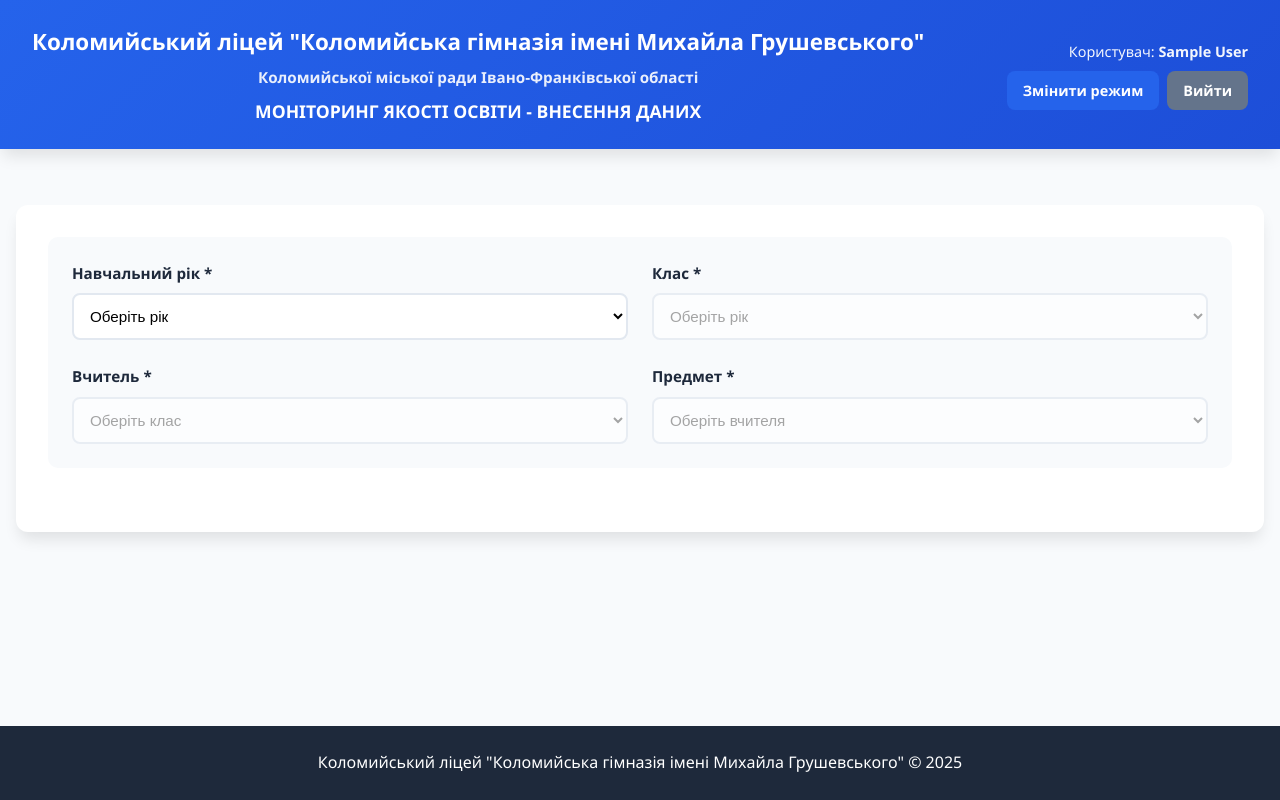
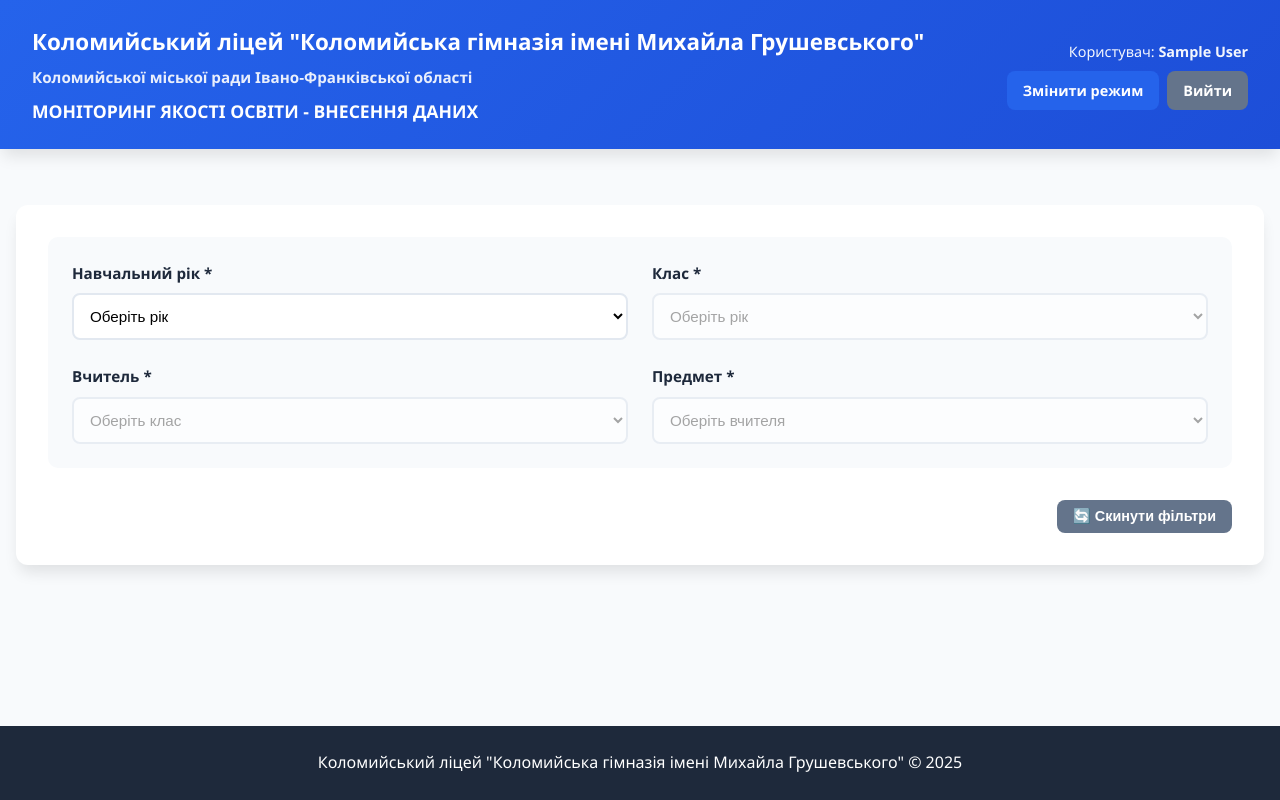
Before and after one commit to pastushak/school-monitoring, a Flask app: page /teacher_form in a window 1280 px wide. Run offline with Flask 3, Linux system fonts and the light colour scheme; the visitor is signed in with stand-in values (Sample User, id 1); a database or web service that is not in the repository returns one stand-in record (values such as "Sample title").

Commit message:
edit files

```diff
--- a/static/js/monitoring.js
+++ b/static/js/monitoring.js
@@ -206,7 +206,6 @@ document.addEventListener('DOMContentLoaded', function() {
         document.getElementById('avgScore').textContent = avgScore;
 
         // 2. Ступінь навченості (СН) за формулою Симонова
-        // СН = (12*n12 + 11*n11 + 10*n10 + 9*n9 + 8*n8 + 7*n7 + 6*n6 + 5*n5 + 4*n4) / (12 * N) * 100%
         let snSum = 0;
         for (let i = 4; i <= 12; i++) {
             snSum += i * grades[i];
@@ -222,12 +221,12 @@ document.addEventListener('DOMContentLoaded', function() {
         else levelText = '-';
         document.getElementById('learningLevelText').textContent = levelText;
 
-        // 3. Коефіцієнт якості знань (учні з оцінками 10-12)
+        // 3. Коефіцієнт якості знань
         const highGrades = grades[12] + grades[11] + grades[10];
         const qualityCoeff = total > 0 ? ((highGrades / total) * 100).toFixed(2) : 0;
         document.getElementById('qualityCoeff').textContent = qualityCoeff + '%';
 
-        // 4. Якість знань (учні з оцінками 7-12)
+        // 4. Якість знань
         const passedGrades = grades[12] + grades[11] + grades[10] + grades[9] + grades[8] + grades[7];
         const qualityPercent = total > 0 ? ((passedGrades / total) * 100).toFixed(2) : 0;
         document.getElementById('qualityPercent').textContent = qualityPercent + '%';
@@ -301,12 +300,55 @@ document.addEventListener('DOMContentLoaded', function() {
         }
     });
 
-    // Очищення форми
-    form.addEventListener('reset', function() {
-        setTimeout(() => {
-            resetForm();
-        }, 10);
-    });
+    // НОВІ ОБРОБНИКИ КНОПОК
+
+    // Кнопка "Очистити дані" - тільки оцінки
+    const clearDataBtn = document.getElementById('clearDataBtn');
+    if (clearDataBtn) {
+        clearDataBtn.addEventListener('click', function() {
+            // Очистити тільки поля оцінок
+            for (let i = 1; i <= 12; i++) {
+                const gradeInput = document.getElementById(`grade${i}`);
+                if (gradeInput) {
+                    gradeInput.value = '0';
+                }
+            }
+
+            // Перерахувати (скине на нулі)
+            calculateStatistics();
+
+            showMessage('Дані очищено. Фільтри залишились незмінними.', 'success');
+        });
+    }
+
+    // Кнопка "Скинути фільтри"
+    const resetFiltersBtn = document.getElementById('resetFiltersBtn');
+    if (resetFiltersBtn) {
+        resetFiltersBtn.addEventListener('click', function() {
+            // Скинути всі фільтри
+            yearSelect.value = '';
+            classSelect.value = '';
+            classSelect.disabled = true;
+            classSelect.innerHTML = '<option value="">Спочатку оберіть навчальний рік</option>';
+            teacherSelect.value = '';
+            teacherSelect.disabled = true;
+            teacherSelect.innerHTML = '<option value="">Спочатку оберіть клас</option>';
+            subjectSelect.value = '';
+            subjectSelect.disabled = true;
+            subjectSelect.innerHTML = '<option value="">Спочатку оберіть вчителя</option>';
+
+            // Сховати секцію даних
+            dataSection.style.display = 'none';
+
+            // Очистити кількість учнів
+            studentCountInput.value = '';
+
+            // Очистити повідомлення
+            messageDiv.style.display = 'none';
+
+            showMessage('Фільтри скинуто', 'success');
+        });
+    }
 
     function resetForm() {
         classSelect.disabled = true;
--- a/templates/teacher_form.html
+++ b/templates/teacher_form.html
@@ -10,7 +10,7 @@
     <div class="container">
         <header class="compact-header">
             <div class="header-wrapper">
-                <div class="header-info">
+                <div class="header-info" style="text-align: left;">
                     <h1>Коломийський ліцей "Коломийська гімназія імені Михайла Грушевського"</h1>
                     <h2>Коломийської міської ради Івано-Франківської області</h2>
                     <h3>МОНІТОРИНГ ЯКОСТІ ОСВІТИ - ВНЕСЕННЯ ДАНИХ</h3>
@@ -62,6 +62,11 @@
                                 <option value="">Оберіть вчителя</option>
                             </select>
                         </div>
+                    </div>
+
+                    <!-- Кнопка скидання фільтрів -->
+                    <div style="text-align: right; margin-top: 1rem;">
+                        <button type="button" id="resetFiltersBtn" class="btn btn-secondary btn-sm">🔄 Скинути фільтри</button>
                     </div>
 
                     <!-- Дані для обрахунку -->
@@ -169,7 +174,7 @@
                         <div class="form-actions-compact">
                             <button type="button" id="calculateBtn" class="btn btn-primary">Розрахувати</button>
                             <button type="submit" class="btn btn-success">Зберегти</button>
-                            <button type="reset" class="btn btn-secondary">Очистити</button>
+                            <button type="button" id="clearDataBtn" class="btn btn-secondary">🗑️ Очистити дані</button>
                         </div>
                     </div>
                 </form>
```
